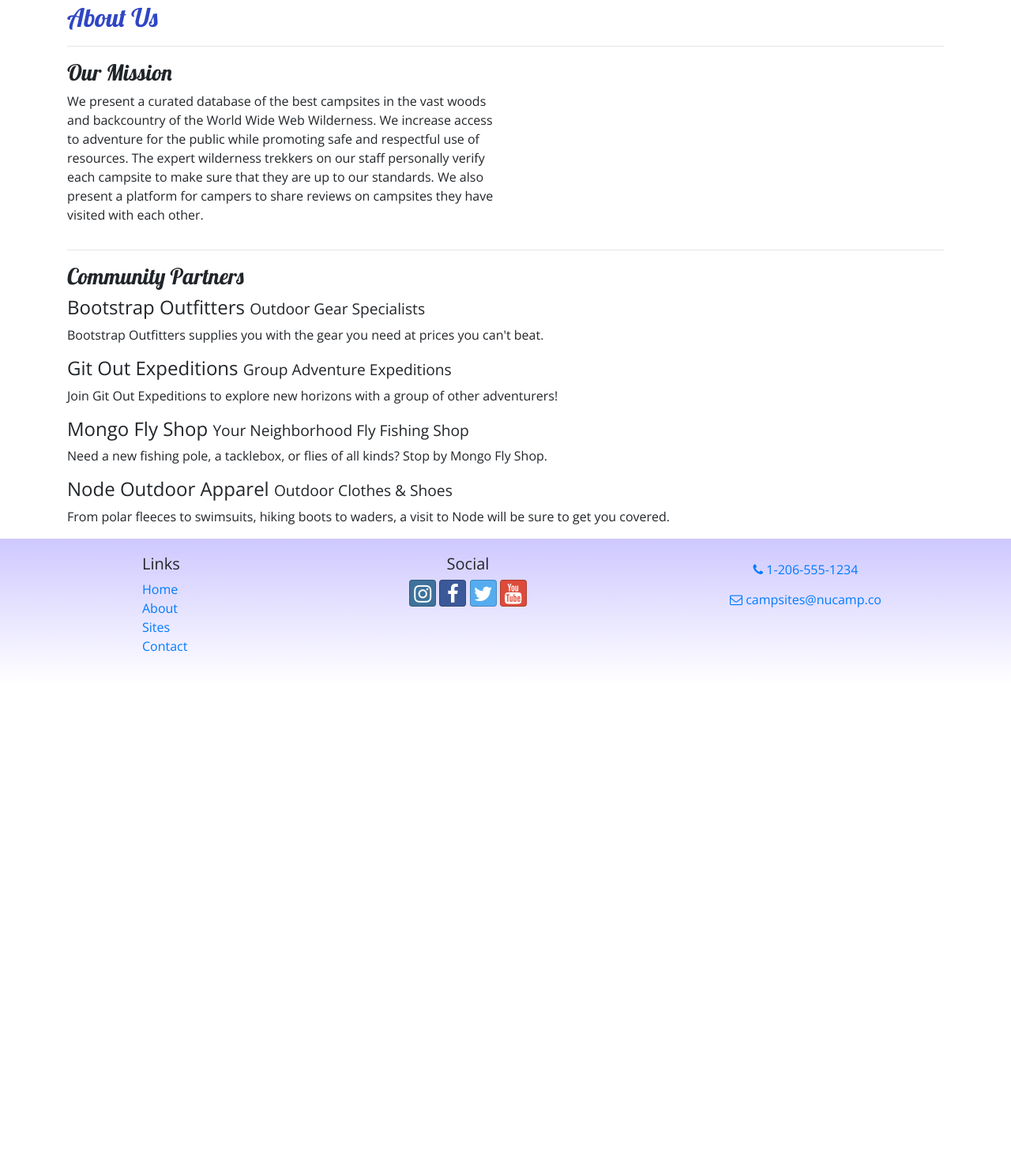
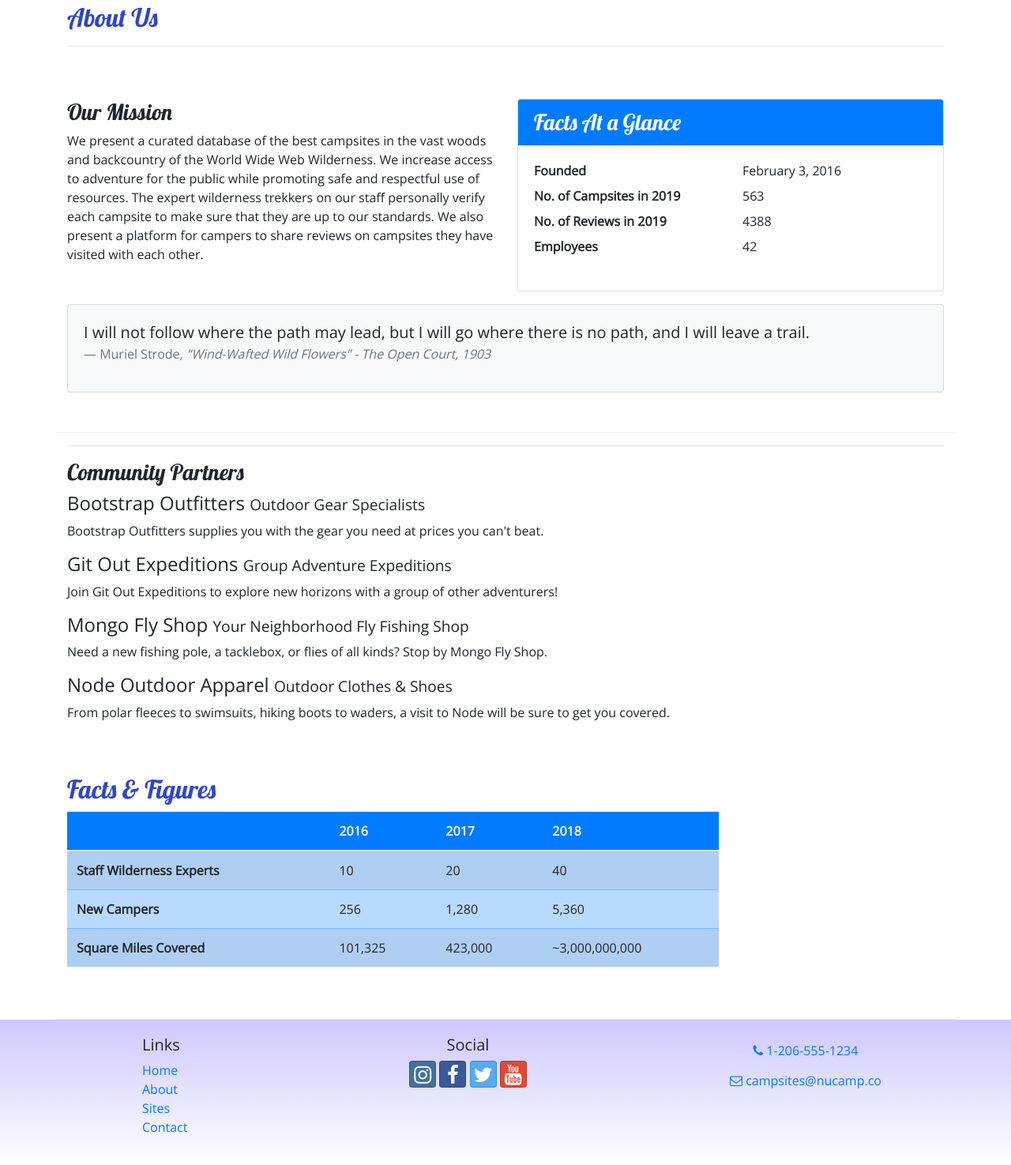
Before and after one commit to OkonkwoTChalla/nucampsite, a website: page aboutus.html in a window 1280 px wide. Shown: the part 279-1754 px from the top of the page at 79% size. Before the commit the page ends 1145 px from the top, so only its background shows below. Drawn offline with nearby package versions, Linux system fonts and the light colour scheme.

Commit message:
Tables and Cards

```diff
--- a/aboutus.html
+++ b/aboutus.html
@@ -61,13 +61,41 @@
     </div>
 
     <div class="container">
-        <div class="row">
-            <div class="col-sm-6 col-xl-6">
-                <h3>Our Mission</h3>
-                <p>We present a curated database of the best campsites in the vast woods and backcountry of the World Wide Web Wilderness. We increase access to adventure for the public while promoting safe and respectful use of resources. The expert wilderness trekkers on our staff personally verify each campsite to make sure that they are up to our standards. We also present a platform for campers to share reviews on campsites they have visited with each other.</p>
-
+            <div class="row row-content">
+                <div class="col-sm-6">
+                    <h3>Our Mission</h3>
+                    <p>We present a curated database of the best campsites in the vast woods and backcountry of the World Wide Web Wilderness. We increase access to adventure for the public while promoting safe and respectful use of resources. The expert wilderness trekkers on our staff personally verify each campsite to make sure that they are up to our standards. We also present a platform for campers to share reviews on campsites they have visited with  each other.</p>
+                </div>
+                <div class="col-sm-6">
+                    <div class="card">
+                        <h3 class="card-header bg-primary text-white">Facts At a Glance</h3>
+                        <div class="card-body">
+                            <dl class="row">
+                                <dt class="col-6">Founded</dt>
+                                <dd class="col-6">February 3, 2016</dd>
+                                <dt class="col-6">No. of Campsites in 2019</dt>
+                                <dd class="col-6">563</dd>
+                                <dt class="col-6">No. of Reviews in 2019</dt>
+                                <dd class="col-6">4388</dd>
+                                <dt class="col-6">Employees</dt>
+                                <dd class="col-6">42</dd>
+                            </dl>
+                        </div>
+                    </div>
+                </div>
+                <div class="col">
+                    <div class="card bg-light mt-3">
+                        <blockquote class="blockquote card-body">
+                            <p class="mb-0">I will not follow where the path may lead, but I will go where there is no path, and I will leave a trail.</p>
+                            <footer class="blockquote-footer">Muriel Strode,
+                                <cite title="Source Title">"Wind-Wafted Wild Flowers" -
+                                    The Open Court, 1903
+                                </cite>
+                            </footer>
+                        </blockquote>
+                    </div>
+                </div>
             </div>
-            <hr />
         </div>
     </div>
 
@@ -93,9 +121,47 @@
                 <p class="d-none d-sm-block">From polar fleeces to swimsuits, hiking boots to waders, a visit to Node will be sure to get you covered.</p>
             </div>
         </div>
+        <div class="row row-content">
+            <div class="col-sm-9">
+                <h2>Facts &amp; Figures</h2>
+                <div class="table-responsive">
+                    <table class="table table-striped">
+                        <thead>
+                            <tr class="bg-primary text-light">
+                                <th></th>
+                                <th>2016</th>
+                                <th>2017</th>
+                                <th>2018</th>
+                            </tr>
+                        </thead>
+                        <tbody class="table-primary">
+                            <tr>
+                                <th>Staff Wilderness Experts</th>
+                                <td>10</td>
+                                <td>20</td>
+                                <td>40</td>
+                            </tr>
+                            <tr>
+                                <th>New Campers</th>
+                                <td>256</td>
+                                <td>1,280</td>
+                                <td>5,360</td>
+                            </tr>
+                            <tr>
+                                <th>Square Miles Covered</th>
+                                <td>101,325</td>
+                                <td>423,000</td>
+                                <td>~3,000,000,000</td>
+                            </tr>
+                        </tbody>
+                    </table>
+                </div>
+            </div>
+       </div>
     </div>
 
-    <footer>
+
+    <footer class="site-footer">
         <div class="container">
             <div class="row">
                 <div class="col-4 col-sm-2 offset-1">
--- a/css/styles.css
+++ b/css/styles.css
@@ -14,7 +14,7 @@ header h2 {
     color: #CEC8FF;
 }
 
-footer {
+.site-footer{
     background-image: linear-gradient(#CEC8FF, white);
     padding: 20px 0;
 }
```
Also changed, not shown: contactus.html (+1 -1 lines), index.html (+1 -1 lines).
